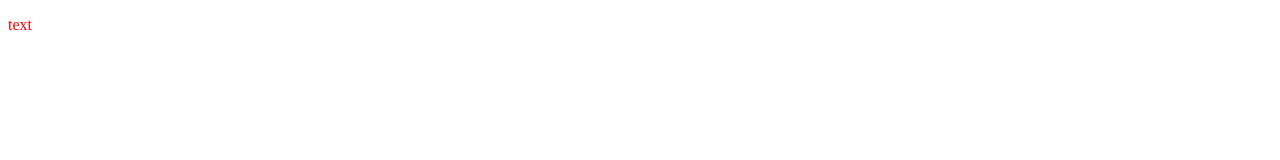
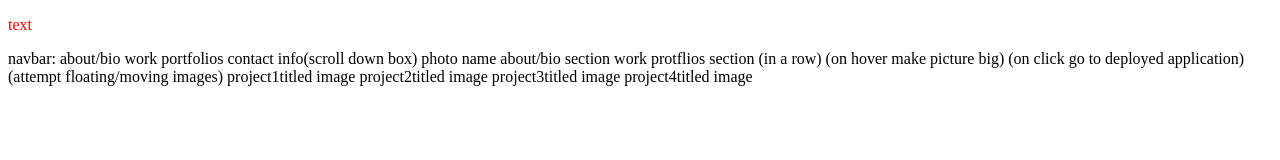
Before and after one commit to jcorcorangithub/professional_portfolio, a plain HTML site: page index.html in a window 1280 px wide. Drawn offline with Linux system fonts and the light colour scheme.

Commit message:
used pseudo code to begin a layout of html structure

```diff
--- a/index.html
+++ b/index.html
@@ -7,5 +7,35 @@
 </head>
 <body>
     <p>text</p>
+
+    navbar:     about/bio    work portfolios     contact info(scroll down box)
+
+
+                                    photo
+                                    name
+
+
+    about/bio section
+
+
+    work protflios section  (in a row)
+                            (on hover make picture big)
+                            (on click go to deployed application)
+                            (attempt floating/moving images)
+    project1titled image        project2titled image
+    project3titled image        project4titled image
+
+
+
+
+
+
+
+
+
+
+
+
 </body>
+
 </html>
```
